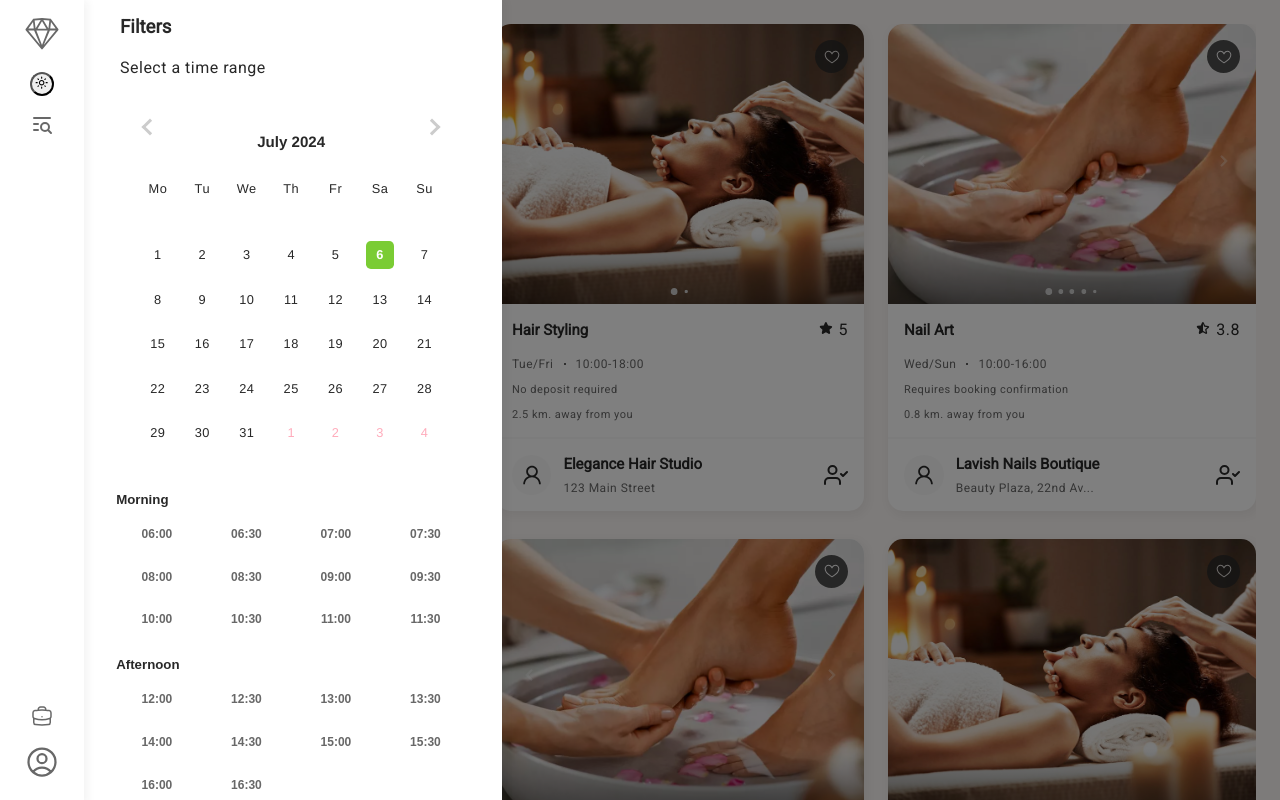
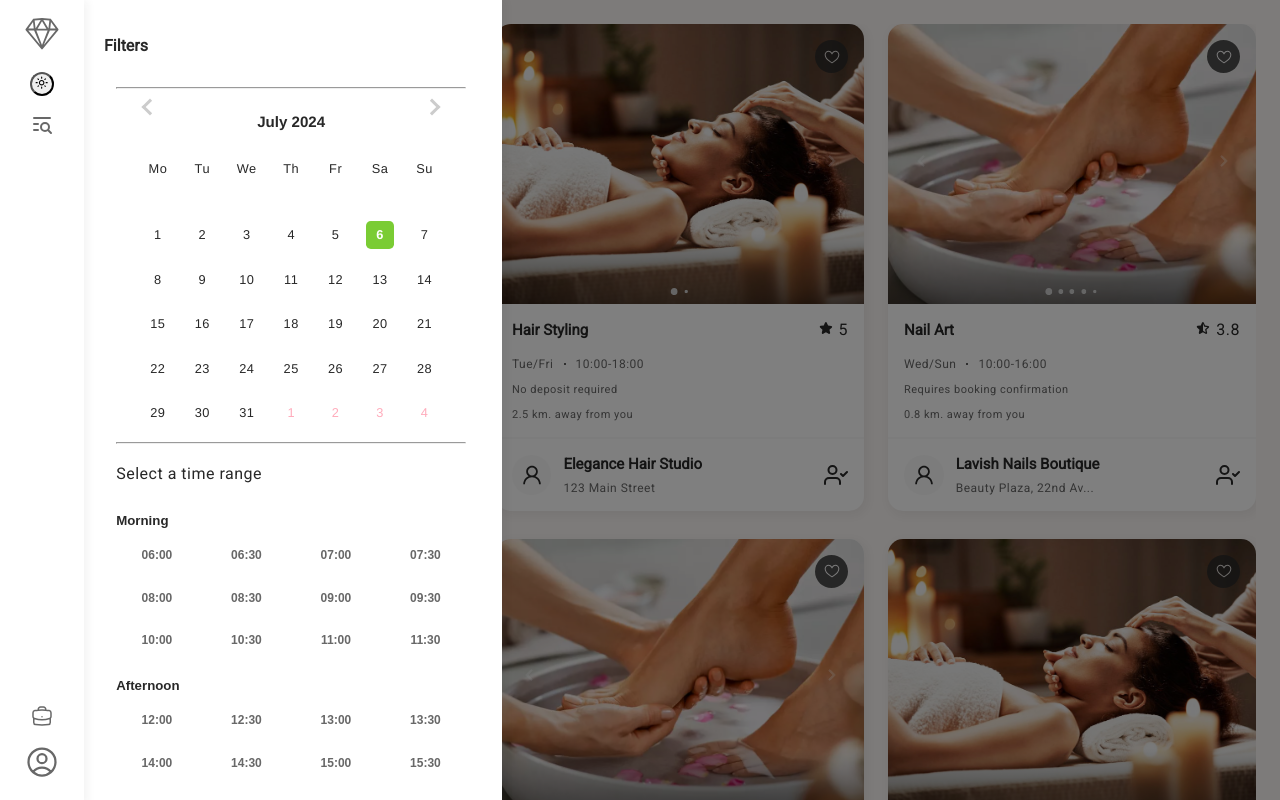
Before and after one commit to osampilona/hypen, a Next.js app: page / in a window 1280 px wide. Both pictures are taken after a click on the icon 42 px from the left and 124 px from the top of the page. Built offline with nearby package versions, Linux system fonts and the light colour scheme.

Commit message:
FilterCard styling fixes

```diff
--- a/src/components/FilterCard/FilterCard.tsx
+++ b/src/components/FilterCard/FilterCard.tsx
@@ -3,6 +3,7 @@ import { useEffect, useState } from "react";
 import SkeletonCardList from "@/components/Skeletons/SkeletonCardList/SkeletonCardList";
 import TimeSlotSelector from "@/components/TimeSlotsSelector/TimeSlotsSelector";
 import CustomCalendar from "@/components/CustomCalendar/CustomCalendar";
+import CtaButton from "../Buttons/CTAButton/CtaButton";
 
 interface FilterCardProps {
   // isVisible: boolean;
@@ -30,6 +31,10 @@ const FilterCard: React.FC<FilterCardProps> = () => {
       ) : (
         <>
           <h3>Filters</h3>
+          <div className={filterCard.sectionContainer}>
+            <hr />
+            <CustomCalendar />
+            <hr />
             <p>
               {startSlot ? (
                 endSlot ? (
@@ -43,14 +48,13 @@ const FilterCard: React.FC<FilterCardProps> = () => {
                 <>Select a time range</>
               )}
             </p>
-          <div className={filterCard.sectionContainer}>
-            <CustomCalendar />
             <TimeSlotSelector
               startSlot={startSlot}
               endSlot={endSlot}
               setStartSlot={setStartSlot}
               setEndSlot={setEndSlot}
             />
+            <hr />
           </div>
         </>
       )}
--- a/src/components/FilterCard/filterCard.module.scss
+++ b/src/components/FilterCard/filterCard.module.scss
@@ -4,9 +4,6 @@
   position: relative;
 
   h3,
-  p {
-    margin-left: 1rem;
-  }
   p {
     font-size: $font-size-md;
     margin-top: 20px;
```
Lines whose indentation alone changed are shown as unchanged.
